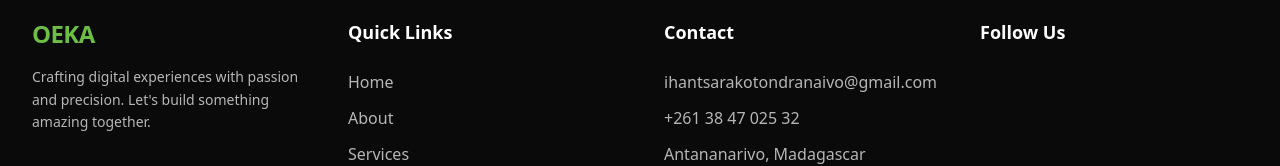
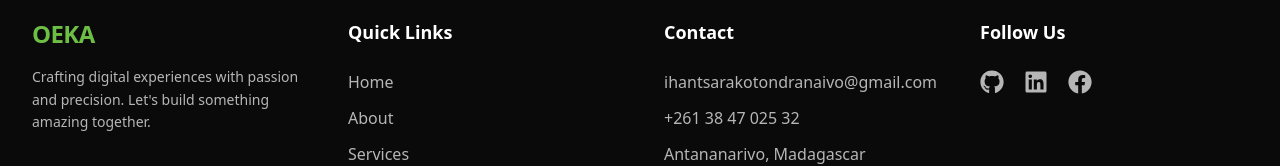
Before and after one commit to oekaa/oeka.mg, a React (Vite) app: page / in a window 1280 px wide. Shown: the part 5479-5645 px from the top of the page. Built offline with nearby package versions, Linux system fonts and the light colour scheme.

Commit message:
Update Footer.jsx

```diff
--- a/src/components/Footer.jsx
+++ b/src/components/Footer.jsx
@@ -1,64 +1,42 @@
-import { useState } from 'react'
+import { useState } from 'react';
+import { FaGithub, FaLinkedin, FaFacebook } from 'react-icons/fa'; // Import React-icons
 
 function Footer() {
-  // List of links for quick navigation
   const quickLinks = [
     { name: 'Home', id: 'hero' },
     { name: 'About', id: 'about' },
     { name: 'Services', id: 'services' },
     { name: 'Projects', id: 'projects' },
-    { name: 'Contact', id: 'contact' }
-  ]
+    { name: 'Contact', id: 'contact' },
+  ];
 
-  // Social media links and icons
   const socials = [
-    {
-      name: 'GitHub',
-      url: 'IhantsaFana',
-      icon: 'https://github.githubassets.com/assets/GitHub-Mark-ea2971cee799.png' // SVG path for GitHub icon
-    },
-    {
-      name: 'LinkedIn',
-      url: 'in/ihantsa-rakotondranaivo4693112b9',
-      icon: 'https://content.linkedin.com/content/dam/me/business/en-us/amp/brand-site/v2/bg/LI-Bug.svg.original.svg' // SVG path for LinkedIn icon
-    },
-    {
-      name: 'Facebook',
-      url: 'ihantsarakotondranaivo',
-      icon: 'https://scontent-fra3-2.xx.fbcdn.net/v/t39.8562-6/422083590_1312812522712666_5569536549360094726_n.png?_nc_cat=111&ccb=1-7&_nc_sid=f537c7&_nc_ohc=ttJdOuTEykQQ7kNvgE0MkJ-&_nc_zt=14&_nc_ht=scontent-fra3-2.xx&edm=AJDissoEAAAA&_nc_gid=ADvztDShKrfkzfCOneY8FSK&oh=00_AYDhOL69kpUDKuRWJoRXVqe36hbNu-VFPlnDc-zGBIktHw&oe=677847FC' // SVG path for GitHub icon
-    },
-    // ... other social media icons
-  ]
+    { name: 'GitHub', url: 'IhantsaFana', icon: FaGithub },
+    { name: 'LinkedIn', url: 'in/ihantsa-rakotondranaivo4693112b9', icon: FaLinkedin },
+    { name: 'Facebook', url: 'ihantsarakotondranaivo', icon: FaFacebook },
+  ];
 
-  // Smooth scroll to different sections
   const scrollToSection = (sectionId) => {
-    const element = document.getElementById(sectionId)
+    const element = document.getElementById(sectionId);
     if (element) {
-      element.scrollIntoView({ behavior: 'smooth' })
+      element.scrollIntoView({ behavior: 'smooth' });
     }
-  }
+  };
 
   return (
     <footer className="bg-[#0A0A0A] text-white py-16">
       <div className="px-4 mx-auto max-w-7xl sm:px-6 lg:px-8">
-        {/* Main footer content grid */}
         <div className="grid grid-cols-1 gap-12 sm:grid-cols-2 lg:grid-cols-4">
-          {/* Brand info and description */}
           <div className="space-y-4">
-            <div className="text-2xl font-bold tracking-tight text-[#6DBE45]">
-              OEKA
-            </div>
+            <div className="text-2xl font-bold tracking-tight text-[#6DBE45]">OEKA</div>
             <p className="text-sm leading-relaxed text-white/70">
-              Crafting digital experiences with passion and precision.
-              Let's build something amazing together.
+              Crafting digital experiences with passion and precision. Let's build something amazing together.
             </p>
           </div>
-
-          {/* Navigation links */}
           <div>
             <h3 className="mb-6 text-lg font-semibold text-white">Quick Links</h3>
             <ul className="space-y-3">
-              {quickLinks.map(link => (
+              {quickLinks.map((link) => (
                 <li key={link.name}>
                   <button
                     onClick={() => scrollToSection(link.id)}
@@ -70,8 +48,6 @@ function Footer() {
               ))}
             </ul>
           </div>
-
-          {/* Contact details */}
           <div>
             <h3 className="mb-6 text-lg font-semibold text-white">Contact</h3>
             <ul className="space-y-3 text-white/70">
@@ -84,12 +60,10 @@ function Footer() {
               <li>Antananarivo, Madagascar</li>
             </ul>
           </div>
-
-          {/* Social media icons */}
           <div>
             <h3 className="mb-6 text-lg font-semibold text-white">Follow Us</h3>
             <div className="flex gap-5">
-              {socials.map(social => (
+              {socials.map((social) => (
                 <a
                   key={social.name}
                   href={`https://${social.name.toLowerCase()}.com/${social.url}`}
@@ -98,22 +72,18 @@ function Footer() {
                   target="_blank"
                   rel="noopener noreferrer"
                 >
-                  <svg className="w-6 h-6" fill="currentColor" viewBox="0 0 24 24">
-                    <path d={social.icon} />
-                  </svg>
+                  <social.icon className="w-6 h-6" />
                 </a>
               ))}
             </div>
           </div>
         </div>
-
-        {/* Bottom copyright text */}
         <div className="pt-8 mt-12 text-sm text-center border-t border-white/10 text-white/50">
           © {new Date().getFullYear()} OEKA. All rights reserved.
         </div>
       </div>
     </footer>
-  )
+  );
 }
 
-export default Footer
+export default Footer;
```
